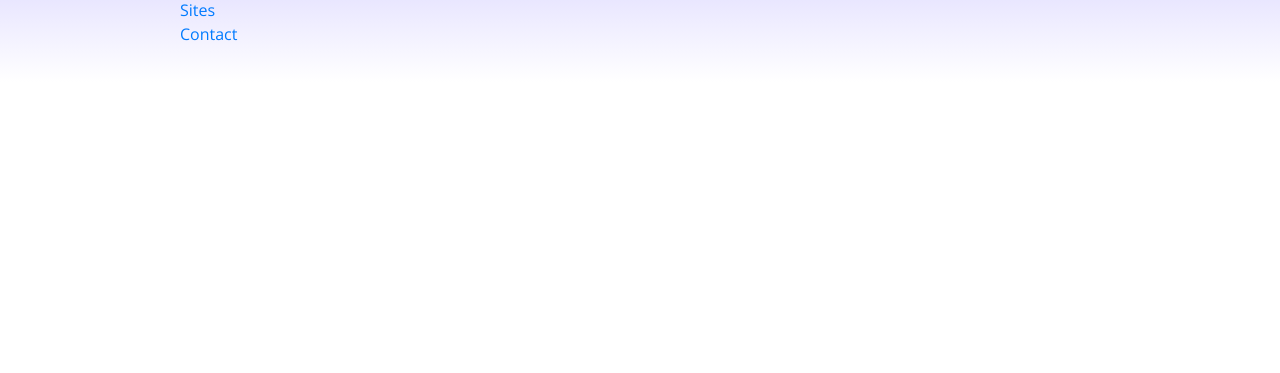
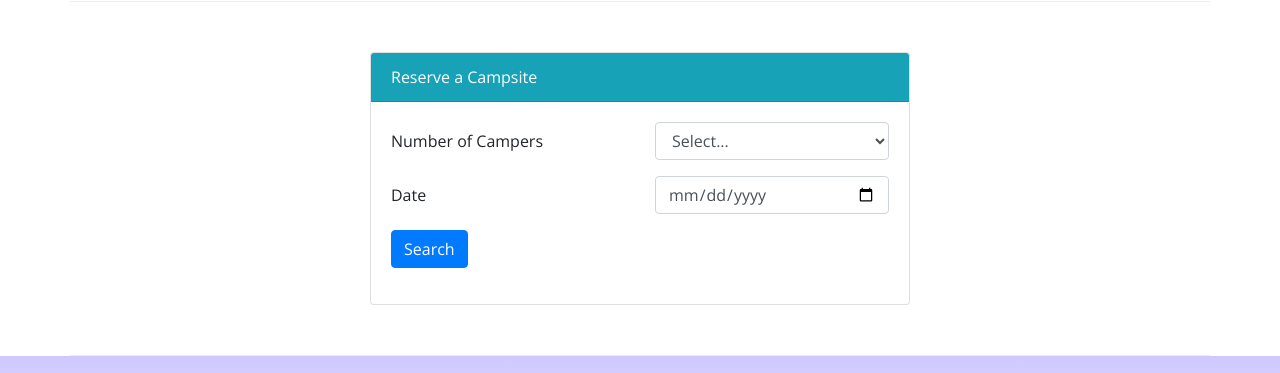
Before and after one commit to anmil-dev/bootstrapcampsite, a website: page index.html in a window 1280 px wide. Shown: the part 1151-1524 px from the top of the page. Before the commit the page ends 1233 px from the top, so only its background shows below. Drawn offline with nearby package versions, Linux system fonts and the light colour scheme.

Commit message:
Reserve Form and Button

```diff
--- a/index.html
+++ b/index.html
@@ -30,6 +30,17 @@
                     <h1>NuCamp</h1>
                     <h2>a better way to camp</h2>
                 </div>
+                <div class="col-md-4 col-xl-2 mt-4">
+                    <a href="#reserveForm" class="text-nowrap">
+                        <button type="button" class="btn btn-info btn-lg">Reserve Campsite</button>
+                    </a>
+                    </div>
+                </div>
+                <!-- <div class="col-md-4 col-xl-2 mt-4">
+                    <button type="button">
+                        <a class="btn btn-info btn-lg href="#reserveForm">Reserve Campsite</a>
+                    </button>
+                </div> -->
             </div>
         </div>
     </header>
@@ -72,8 +83,13 @@
                 <h2>Featured Campsites</h2>
             </div>
             <div class="col">
-                <h3>React Lake Campground</h3>
-                <p class="d-none d-sm-block">Nestled in the foothills of the Chrome Mountains, this campground on the shores of the pristine React Lake is a favorite for fly fishers.</p>
+                <div class="media">
+                    <div class="media-body align-self-center">
+                        <h3>React Lake Campground</h3>
+                        <p class="d-none d-sm-block">Nestled in the foothills of the Chrome Mountains, this campground on the shores of the pristine React Lake is a favorite for fly fishers.</p>
+                    </div>
+                        <img class="d-flex ml-3 img-thumbnail" src="./img/react-lake-thumb.jpg" alt="React Lake Campground" />
+                </div>
             </div>
         </div>
 
@@ -91,6 +107,48 @@
                 </div>
             </div>
         </div>
+
+        <div class="row row-content">
+            <div class="col col-sm-6 mx-auto">
+                <div class="card">
+                    <div class="card-header bg-info text-white">
+                        </h3>Reserve a Campsite</h3>
+                    </div>
+                    <div class="card-body">
+
+                        <form id="reserveForm">
+                                <div class="row form-group">
+                                        <label for="numCampers" class="col-form-label col-sm-6">Number of Campers</label>
+                                        <div class="col-sm">
+                                            <select class="form-control" name="numCampers" id="numCampers">
+                                                <option value="">Select...</option>
+                                                <option value="1">1</option>
+                                                <option value="2">2</option>
+                                                <option value="3">3</option>
+                                                <option value="4">4</option>
+                                                <option value="5">5</option>
+                                                <option value="6">6</option>
+                                            </select>
+                                        </div>
+                                </div>
+                                <div class="row form-group">
+                                    <label for="date" class="col-form-label col-sm-6">Date</label>
+                                    <div class="col-sm-6">
+                                        <input class="form-control" type="date" id="date" name="date" placeholder="Enter a Date">
+                                    </div>
+                                </div>
+                                <div class="row form-group">
+                                    <div class="col">
+                                        <button type="submit" class="btn btn-primary ">Search</button>
+                                    </div>
+                                </div>
+                        </form>
+
+                    </div>
+                </div>
+            </div>
+        </div>
+
     </div>
 
     <footer class="site-footer">
```
